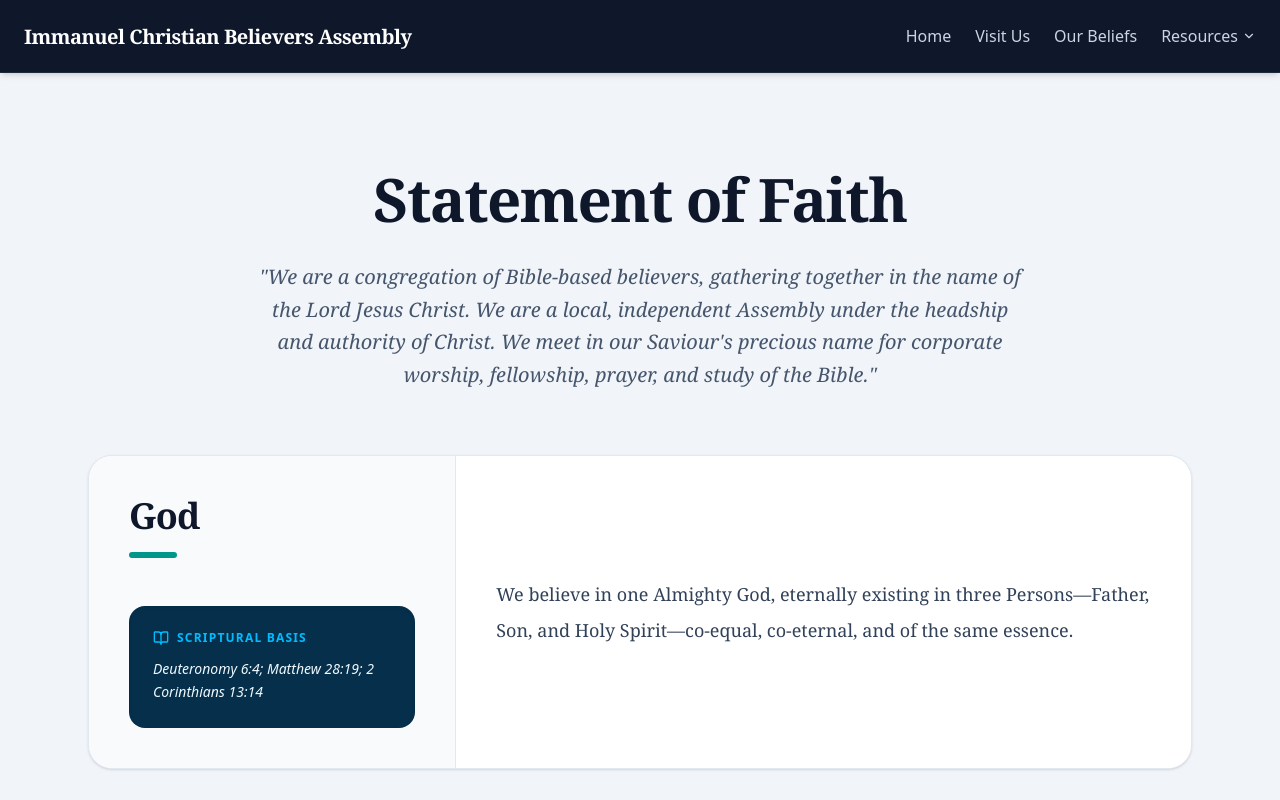
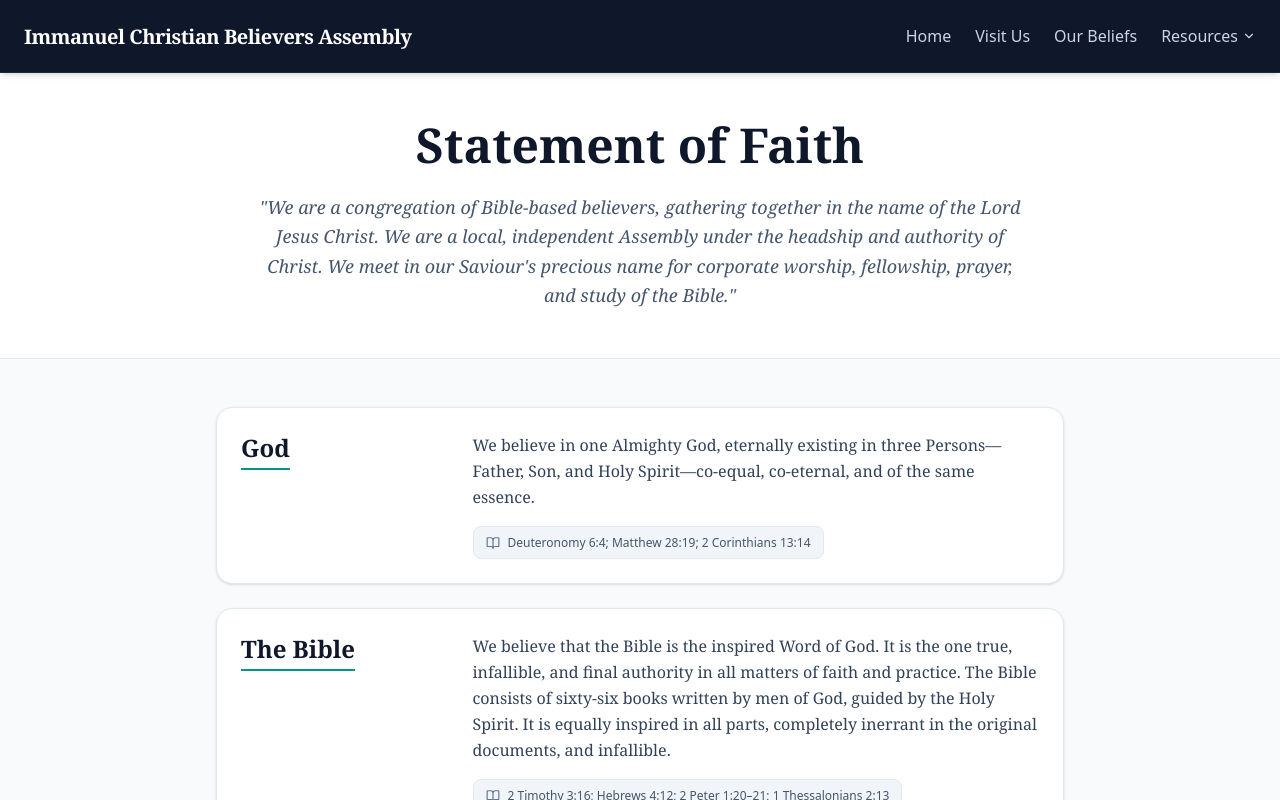
Before and after one commit to binoy-thommikkattil/icba-directory, a Next.js app: page /beliefs in a window 1280 px wide. Shown: the top 800 px of the page. Built offline with nearby package versions, Linux system fonts and the light colour scheme; no server answers.

Commit message:
Beliefs page refined

```diff
--- a/app/beliefs/page.tsx
+++ b/app/beliefs/page.tsx
@@ -5,58 +5,45 @@
 
 export default function PublicBeliefsPage() {
   return (
-    <div className="min-h-screen bg-slate-100 flex flex-col w-full text-slate-900">
+    <div className="min-h-screen bg-slate-50 flex flex-col w-full text-slate-900">
       <PublicNavbar />
 
       <main className="flex-grow w-full">
         {/* Hero Section */}
-        <section className="pt-24 pb-16 px-6 max-w-4xl mx-auto text-center">
-          <h1 className="text-4xl md:text-6xl font-serif font-bold tracking-tight mb-8 text-slate-900">
-            Statement of Faith
-          </h1>
-          <p className="text-lg md:text-xl text-slate-600 leading-relaxed max-w-3xl mx-auto font-serif italic">
-            "{assemblyIntro}"
-          </p>
+        <section className="bg-white py-12 px-6 border-b border-slate-200 text-center">
+          <div className="max-w-3xl mx-auto">
+            <h1 className="text-3xl md:text-5xl font-serif font-bold text-slate-900 mb-6">Statement of Faith</h1>
+            <p className="text-base md:text-lg text-slate-600 font-serif italic leading-relaxed">
+              "{assemblyIntro}"
+            </p>
+          </div>
         </section>
 
-        {/* The "Nested Box" Card Layout */}
-        <section className="pb-24 px-6 max-w-6xl mx-auto">
-          <div className="space-y-12">
+        {/* BELIEFS LIST (Sleek, scannable cards) */}
+        <section className="py-12 px-6 max-w-4xl mx-auto">
+          <div className="space-y-6">
             {statementOfFaith.map((belief, index) => (
+              <div key={index} className="bg-white p-5 md:p-6 rounded-2xl border border-slate-200 shadow-sm flex flex-col md:flex-row gap-4 md:gap-8 hover:shadow-md transition">
 
-              /* OUTER BOX (Your Green Box): The main card wrapping everything */
-              <div
-                key={index}
-                className="bg-white rounded-3xl shadow-sm border border-slate-200 overflow-hidden flex flex-col md:flex-row group hover:shadow-md transition-shadow duration-300"
-              >
+                {/* Title */}
+                <div className="md:w-1/4 shrink-0">
+                  <h2 className="text-xl md:text-2xl font-serif font-bold text-slate-900 border-b-2 border-teal-600 inline-block pb-1">
+                    {belief.title}
+                  </h2>
+                </div>
 
-                {/* LEFT COLUMN (Your Red Box): A softly colored panel for the title and verses */}
-                <div className="w-full md:w-2/5 lg:w-1/3 bg-slate-50 p-8 md:p-10 flex flex-col justify-between border-b md:border-b-0 md:border-r border-slate-200 shrink-0">
-
-                  {/* MODIFIED: Heading Block to give it more attention */}
-                  <div>
-                    <h2 className="text-3xl md:text-4xl font-serif font-bold text-slate-900 tracking-tight mb-4">
-                      {belief.title}
-                    </h2>
-                    {/* Subtle accent line to draw the eye */}
-                    <div className="w-12 h-1.5 bg-teal-600 rounded-full mb-8"></div>
+                {/* Content & Inline Scriptures */}
+                <div className="md:w-3/4">
+                  <div className="text-sm md:text-base text-slate-700 leading-relaxed whitespace-pre-wrap font-serif mb-4">
+                    {belief.text}
                   </div>
 
-                  {/* INNER VERSES BOX (Your Purple Box): A rich, deep blue box to make the verses pop */}
-                  <div className="bg-sky-950 p-6 rounded-2xl shadow-inner mt-4">
-                    <span className="flex items-center text-xs font-bold text-sky-400 uppercase tracking-widest mb-3">
-                      <BookOpen size={16} className="mr-2" /> Scriptural Basis
+                  {/* Subtle, compact scriptural reference bar */}
+                  <div className="inline-flex items-start md:items-center bg-slate-100 px-3 py-2 rounded-lg border border-slate-200">
+                    <BookOpen size={14} className="text-slate-500 mr-2 shrink-0 mt-0.5 md:mt-0" />
+                    <span className="text-xs font-medium text-slate-600 leading-tight">
+                      {belief.verses}
                     </span>
-                    <p className="text-sm font-medium text-sky-50 leading-relaxed italic">
-                      {belief.verses}
-                    </p>
-                  </div>
-                </div>
-
-                {/* RIGHT COLUMN: Crisp white background for effortless reading */}
-                <div className="w-full md:w-3/5 lg:w-2/3 p-8 md:p-10 flex items-center bg-white">
-                  <div className="text-lg text-slate-700 leading-loose whitespace-pre-wrap font-serif">
-                    {belief.text}
                   </div>
                 </div>
 
```
